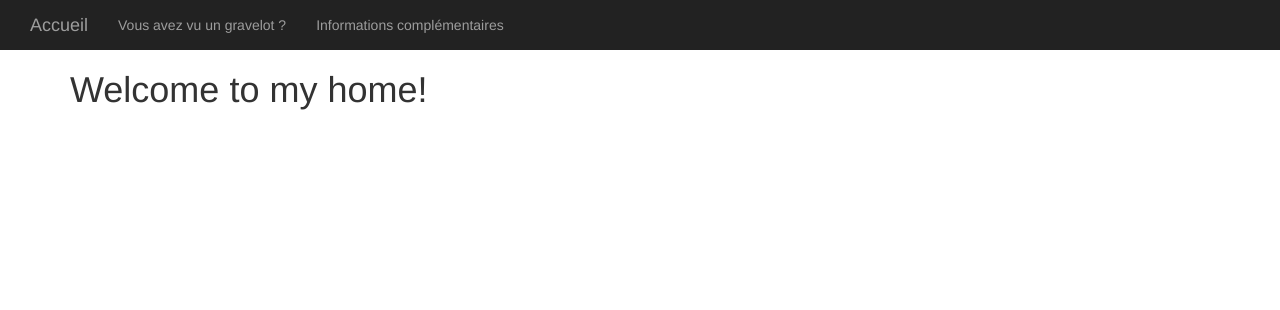
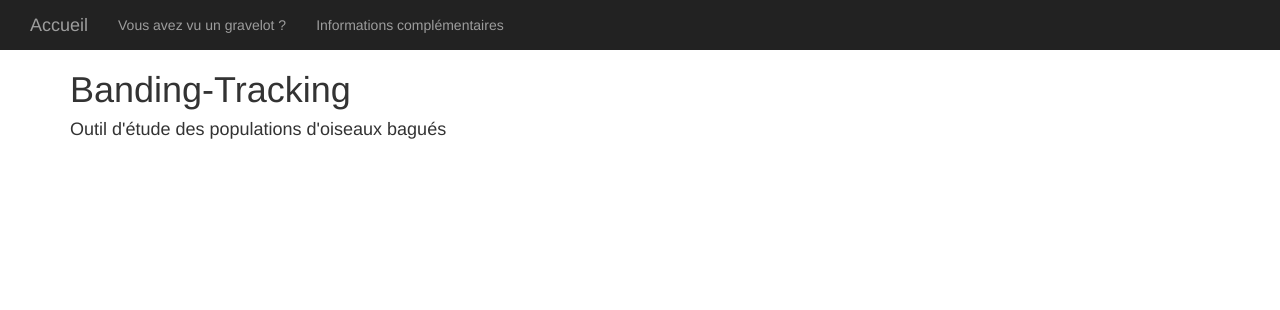
Before and after one commit to Carmain/Banding-tracking, a PHP site: page /index.php in a window 1280 px wide. Shown: the top 310 px of the page. Run offline with PHP 8.4, Linux system fonts and the light colour scheme.

Commit message:
Beginning of the interface design

```diff
--- a/content/home.php
+++ b/content/home.php
@@ -1 +1,4 @@
-<h1>Welcome to my home!</h1>
+<h1>Banding-Tracking</h1>
+<h4>Outil d'étude des populations d'oiseaux bagués</h4>
+
+<!-- Add some link to the programs an web site -->
```
